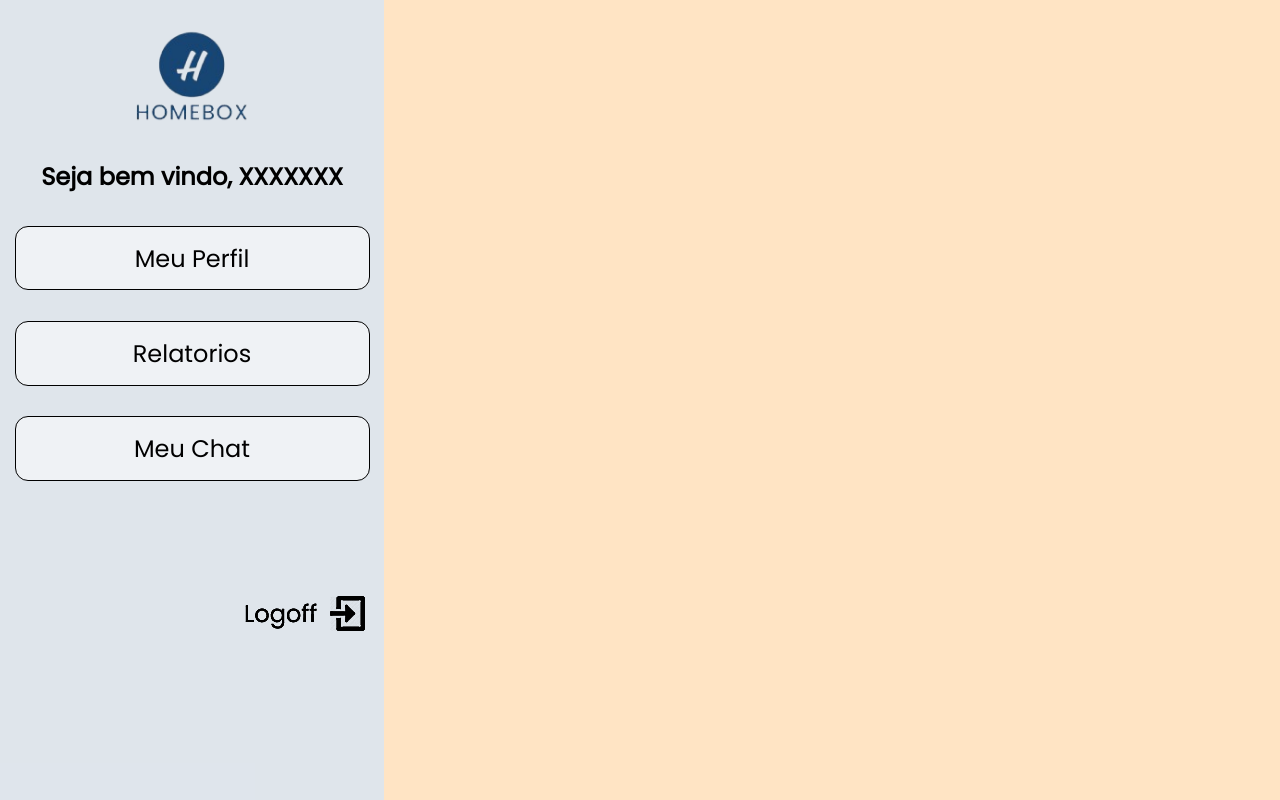
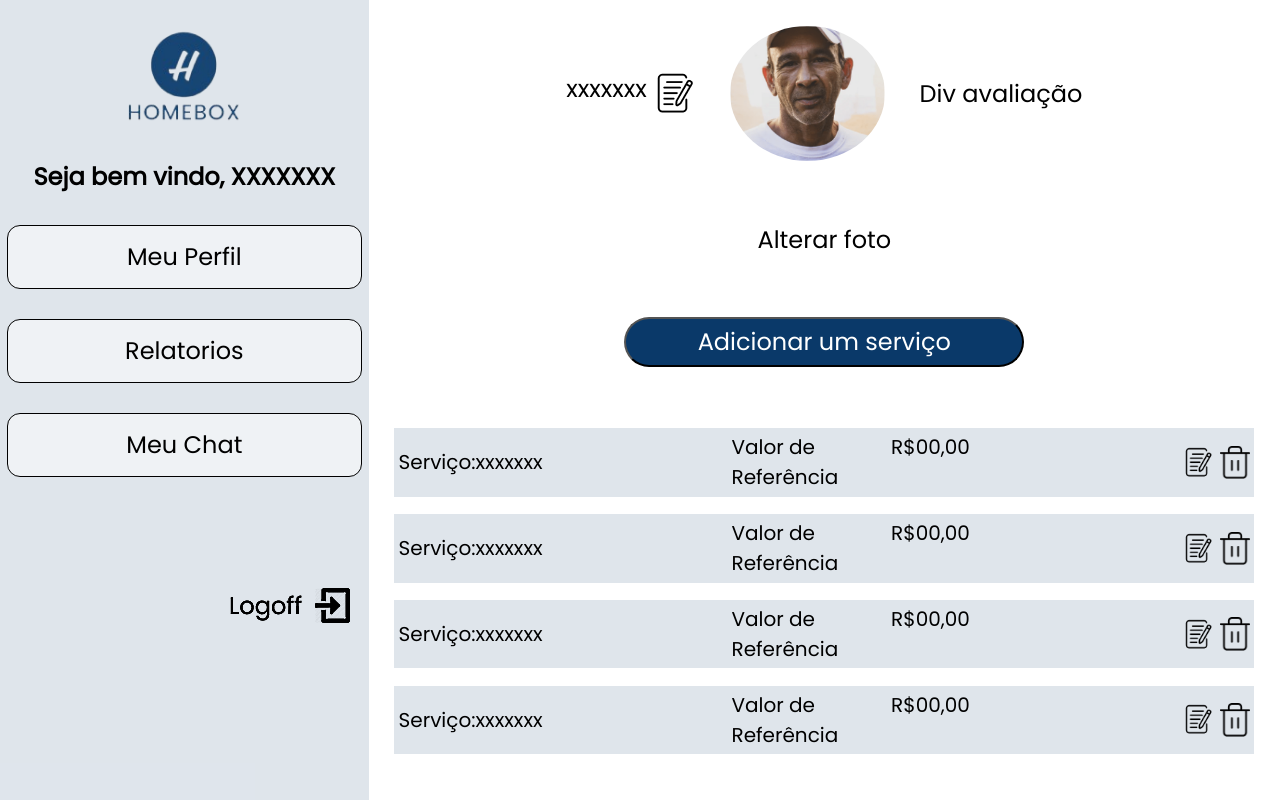
Before and after one commit to c4p1t4n/homebox, a React (Create React App) app in the folder homebox-react/: page /profile/provider in a window 1280 px wide. Built offline with nearby package versions, Linux system fonts and the light colour scheme.

Commit message:
pagina profileProvider 90% pronta

```diff
--- a/homebox-react/src/assets/css/profileProvider.css
+++ b/homebox-react/src/assets/css/profileProvider.css
@@ -44,7 +44,7 @@
     height: 62.59px;
 }
 
-.logoffProfileProvider{
+.logoffProfileProvider {
     width: 90%;
     text-align: end;
     margin-top: 30%;
@@ -53,7 +53,109 @@
 
 
 .divRightProfileProvider {
-    background-color: bisque;
     width: 70%;
-    height: 100vh;
+    height: 91.5vh;
+    display: flex;
+    padding: 2%;
+    flex-direction: column;
+    align-items: center;
+    justify-content: space-between;
 }
+
+.divRightProfileProvider button {
+    font-family: 'Poppins';
+    font-style: normal;
+    line-height: 36px;
+    width: 400px;
+    height: 50px;
+    color: #FFFFFF;
+    background: #0A3969;
+    border-radius: 49px;
+    font-size: 24px;
+    color: white;
+}
+
+.divImgProfileProvider {
+    width: 60%;
+    display: flex;
+    align-items: center;
+    justify-content: space-between;
+}
+
+.divNameProvider {
+    width: 25%;
+    display: flex;
+    justify-content: space-between;
+}
+
+.imgPhotoProvider {
+    width: 30%;
+    border-radius: 100%;
+}
+
+.divAlterPhotoProvider {
+    display: flex;
+    align-items: center;
+    justify-content: center;
+}
+
+.divAlterPhotoProvider a {
+    color: black;
+    text-decoration: none;
+
+}
+
+.nameServiceProvider {
+    display: flex;
+    justify-content: space-between;
+    width: 15%;
+}
+
+.divServicesProvider {
+    width: 100%;
+    height: 45%;
+    overflow: auto;
+}
+
+
+
+.divServicesProvider p {
+    font-size: 20px;
+}
+
+.valueAvg {
+    display: flex;
+    justify-content: space-between;
+    width: 28%;
+}
+
+.cardServiceProvider {
+    display: flex;
+    flex-direction: column;
+    margin-bottom: 2%;
+}
+
+.infoService {
+    display: flex;
+    justify-content: space-between;
+    padding: 0.5%;
+    align-items: center;
+    background: rgba(10, 57, 105, 0.13);
+}
+
+.divIconsService {
+    display: flex;
+    align-items: center;
+}
+
+.divIconsService img {
+    width: 40%;
+    margin-left: 10%;
+}
+
+.descriptionServiceProvider {
+    width: 98%;
+    padding: 1%;
+    background: #F2F2F2;
+    box-shadow: inset 0px 4px 4px rgba(0, 0, 0, 0.25);
+}
--- a/homebox-react/src/pages/profileProvider.jsx
+++ b/homebox-react/src/pages/profileProvider.jsx
@@ -2,6 +2,9 @@ import "../assets/css/profileProvider.css"
 
 import logoHomebox from "../assets/img/icon/logo-removebg-preview.png"
 import logoffProfileProvider from "../assets/img/logoffProfileProvider.png"
+import alterNameProvider from "../assets/img/alterNameProvider.png"
+import deleteService from "../assets/img/deleteService.png"
+import imgJose from "../assets/img/joseRicardoCustumer.png"
 
 
 function profileProvider() {
@@ -18,7 +21,100 @@ function profileProvider() {
                         <a href=""><img src={logoffProfileProvider} alt="logoff" /></a>
                     </div>
                 </div>
-                <div className="divRightProfileProvider"></div>
+                <div className="divRightProfileProvider">
+                    <div className="divImgProfileProvider">
+                        <div className="divNameProvider">
+                            <p className="nameProvider">xxxxxxx</p>
+                            <img src={alterNameProvider} alt="alterar o nome de exibição" className="alterNameProvider" />
+                        </div>
+                        <img className="imgPhotoProvider" src={imgJose} alt="imagem do prestador" />
+                        <div className="ratingProvider">
+                            <p>Div avaliação</p>
+                        </div>
+                    </div>
+                    <div className="divAlterPhotoProvider">
+                        <a href=""><p>Alterar foto</p></a>
+                    </div>
+                    <button>Adicionar um serviço</button>
+                    <div className="divServicesProvider">
+                        <details className="cardServiceProvider">
+                            <summary className="infoService">
+                                <div className="nameServiceProvider">
+                                    <p>Serviço:</p>
+                                    <p>xxxxxxx</p>
+                                </div>
+                                <div className="valueAvg">
+                                    <p>Valor de Referência</p>
+                                    <p>R$00,00</p>
+                                </div>
+                                <div className="divIconsService">
+                                    <img src={alterNameProvider} alt="icone para editr serviço" className="editServiceProvider" />
+                                    <img src={deleteService} alt="icone de deletar serviço" className="deleteService" />
+                                </div>
+                            </summary>
+                            <div className="descriptionServiceProvider">
+                                <p>Lorem ipsum dolor sit amet consectetur adipisicing elit. Quam, eum. Adipisci, deserunt reprehenderit quaerat suscipit enim, delectus voluptatibus modi autem facilis dele</p>
+                            </div>
+                        </details>
+                        <details className="cardServiceProvider">
+                            <summary className="infoService">
+                                <div className="nameServiceProvider">
+                                    <p>Serviço:</p>
+                                    <p>xxxxxxx</p>
+                                </div>
+                                <div className="valueAvg">
+                                    <p>Valor de Referência</p>
+                                    <p>R$00,00</p>
+                                </div>
+                                <div className="divIconsService">
+                                    <img src={alterNameProvider} alt="icone para editr serviço" className="editServiceProvider" />
+                                    <img src={deleteService} alt="icone de deletar serviço" className="deleteService" />
+                                </div>
+                            </summary>
+                            <div className="descriptionServiceProvider">
+                                <p>Lorem ipsum dolor sit amet consectetur adipisicing elit. Quam, eum. Adipisci, deserunt reprehenderit quaerat suscipit enim, delectus voluptatibus modi autem facilis dele</p>
+                            </div>
+                        </details>
+                        <details className="cardServiceProvider">
+                            <summary className="infoService">
+                                <div className="nameServiceProvider">
+                                    <p>Serviço:</p>
+                                    <p>xxxxxxx</p>
+                                </div>
+                                <div className="valueAvg">
+                                    <p>Valor de Referência</p>
+                                    <p>R$00,00</p>
+                                </div>
+                                <div className="divIconsService">
+                                    <img src={alterNameProvider} alt="icone para editr serviço" className="editServiceProvider" />
+                                    <img src={deleteService} alt="icone de deletar serviço" className="deleteService" />
+                                </div>
+                            </summary>
+                            <div className="descriptionServiceProvider">
+                                <p>Lorem ipsum dolor sit amet consectetur adipisicing elit. Quam, eum. Adipisci, deserunt reprehenderit quaerat suscipit enim, delectus voluptatibus modi autem facilis dele</p>
+                            </div>
+                        </details>
+                        <details className="cardServiceProvider">
+                            <summary className="infoService">
+                                <div className="nameServiceProvider">
+                                    <p>Serviço:</p>
+                                    <p>xxxxxxx</p>
+                                </div>
+                                <div className="valueAvg">
+                                    <p>Valor de Referência</p>
+                                    <p>R$00,00</p>
+                                </div>
+                                <div className="divIconsService">
+                                    <img src={alterNameProvider} alt="icone para editr serviço" className="editServiceProvider" />
+                                    <img src={deleteService} alt="icone de deletar serviço" className="deleteService" />
+                                </div>
+                            </summary>
+                            <div className="descriptionServiceProvider">
+                                <p>Lorem ipsum dolor sit amet consectetur adipisicing elit. Quam, eum. Adipisci, deserunt reprehenderit quaerat suscipit enim, delectus voluptatibus modi autem facilis dele</p>
+                            </div>
+                        </details>
+                    </div>
+                </div>
             </div>
         </>
     )
```
Also changed, not shown: homebox-react/src/assets/img/alterNameProvider.png (added), homebox-react/src/assets/img/deleteService.png (added).
